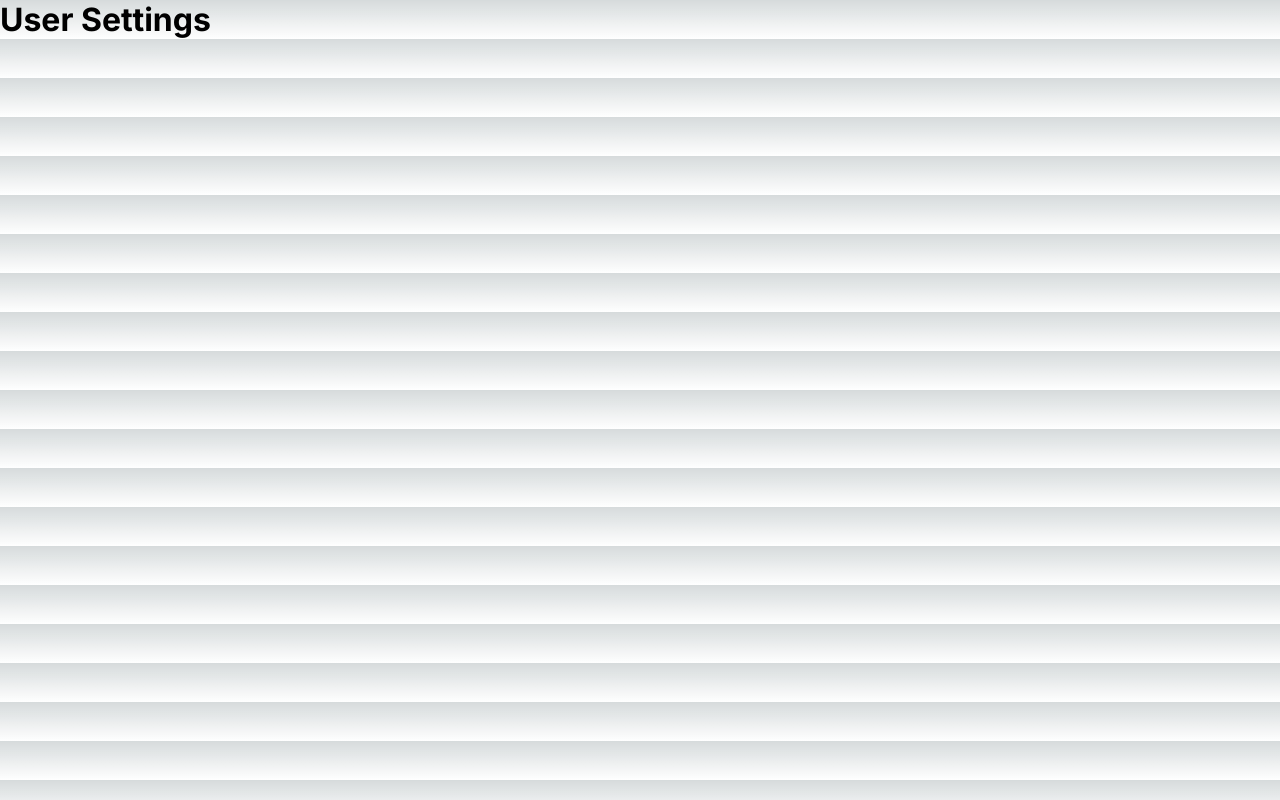
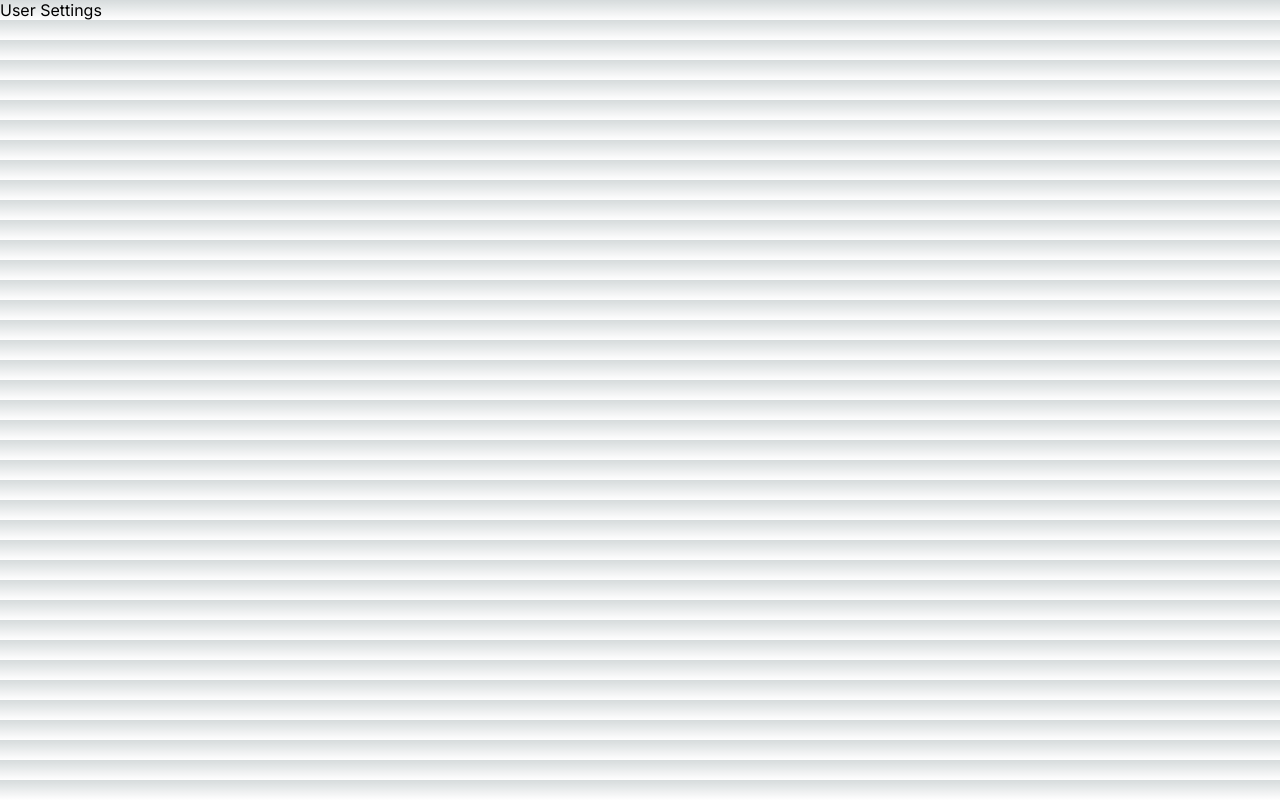
Before and after one commit to christine-iyer/next-jz, a Next.js app: page /dashboard/pageone in a window 1280 px wide. Built offline with nearby package versions, Linux system fonts and the light colour scheme.

Commit message:
wrapping up

```diff
--- a/app/dashboard/pageone/page.js
+++ b/app/dashboard/pageone/page.tsx
@@ -1,3 +1,3 @@
 export default function SettingsPage() {
-     return <h1>User Settings</h1>
+     return (<div>User Settings</div>)
    }
--- a/package.json
+++ b/package.json
@@ -9,11 +9,13 @@
     "lint": "next lint"
   },
   "dependencies": {
+    "next": "14.2.5",
     "react": "^18",
-    "react-dom": "^18",
-    "next": "14.2.5"
+    "react-dom": "^18"
   },
   "devDependencies": {
+    "@types/node": "22.3.0",
+    "@types/react": "18.3.3",
     "eslint": "^8",
     "eslint-config-next": "14.2.5"
   }
```
Also changed, not shown: tsconfig.json (added, +34 -0 lines), 1 other file (tests, documents, lock files or other folders).
